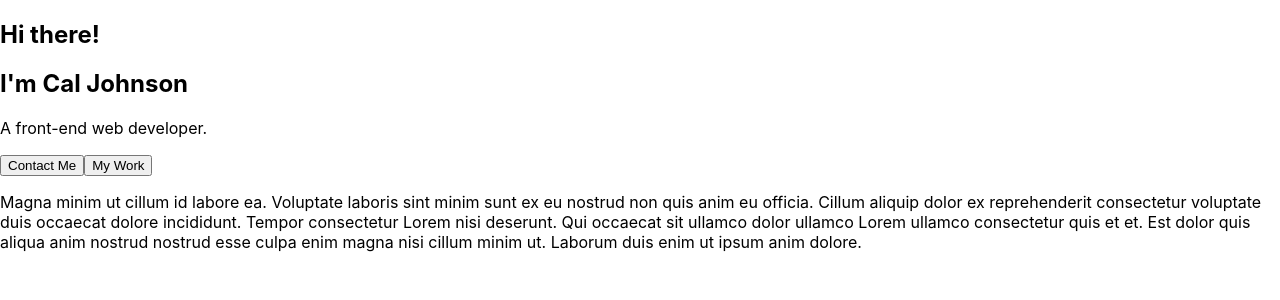
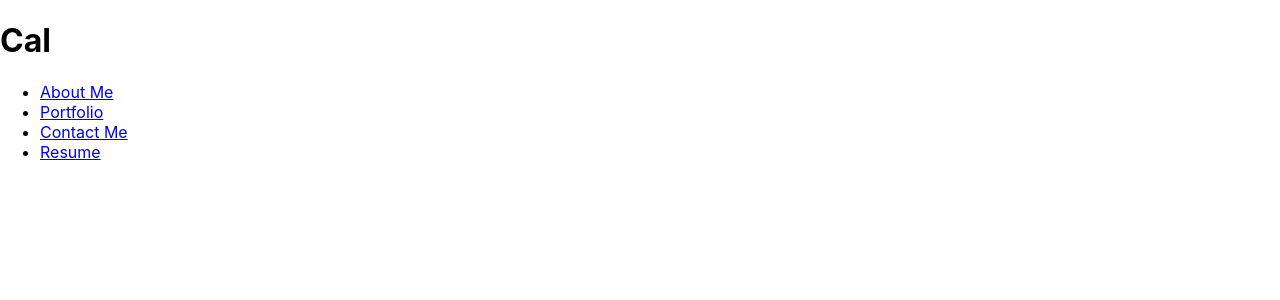
Before and after one commit to calvinj24/react-portfolio, a React (Create React App) app: page / in a window 1280 px wide. Shown: the top 300 px of the page. Built offline with nearby package versions, Linux system fonts and the light colour scheme.

Commit message:
add nav component

```diff
--- a/src/App.js
+++ b/src/App.js
@@ -1,11 +1,24 @@
-import React from 'react';
+import React, { useState } from 'react';
 import './App.css';
 
+import Nav from './components/Nav';
 import About from './components/About';
 
 function App() {
+  const [currentPage, setCurrentPage] = useState('About');
+
   return (
-    <About></About>
+    <div>
+      <Nav
+        currentPage={currentPage}
+        setCurrentPage={setCurrentPage}
+      ></Nav>
+      <main>
+        {currentPage === 'about' &&
+          <About></About>
+        }
+      </main>
+    </div>
   );
 }
 
--- /dev/null
+++ b/src/components/Nav/index.js
@@ -0,0 +1,40 @@
+import React from 'react';
+
+function Nav(props) {
+  const {
+    currentPage,
+    setCurrentPage
+  } = props;
+
+  return (
+    <header>
+      <h1>Cal</h1>
+      <nav>
+        <ul>
+          <li>
+            <a href="#about" onClick={() => setCurrentPage('about')}>
+              About Me
+            </a>
+          </li>
+          <li>
+            <a href="#portfolio" onClick={() => setCurrentPage('portfolio')}>
+              Portfolio
+            </a>
+          </li>
+          <li>
+            <a href="#contact" onClick={() => setCurrentPage('contact')}>
+              Contact Me
+            </a>
+          </li>
+          <li>
+            <a href="#resume" onClick={() => setCurrentPage('resume')}>
+              Resume
+            </a>
+          </li>
+        </ul>
+      </nav>
+    </header>
+  );
+}
+
+export default Nav;
```
